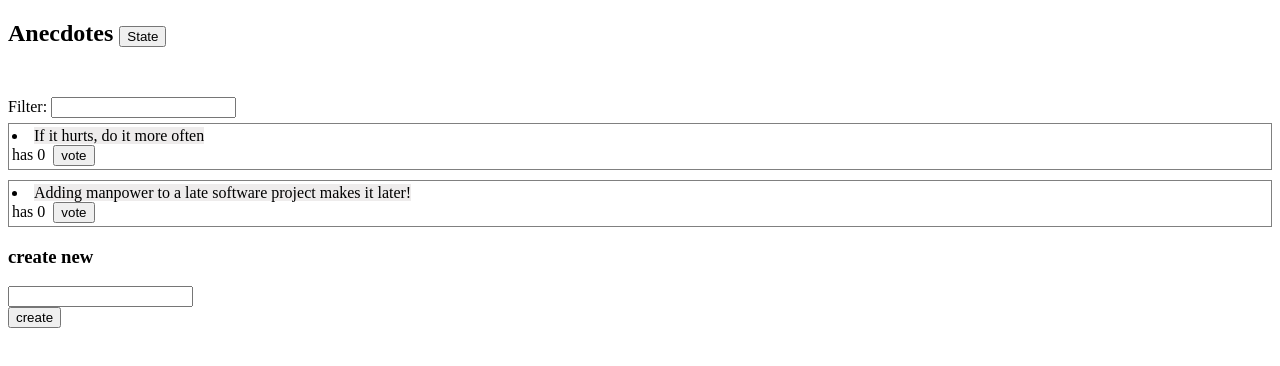
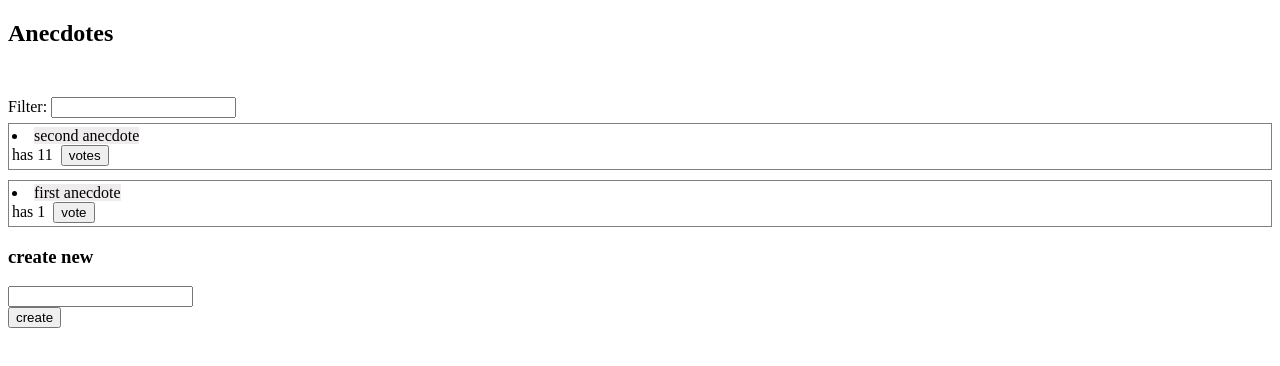
Before and after one commit to henriquewho/FSOpart6-anecdotes, a React (Create React App) app: page / in a window 1280 px wide. Shown: the top 366 px of the page. Built offline with nearby package versions, Linux system fonts and the light colour scheme; data requests are answered from the project's data file.

Commit message:
added json-server and app gets first anecdotes from there

```diff
--- /dev/null
+++ b/db.json
@@ -0,0 +1,14 @@
+{
+    "anecdotes": [
+        {
+            "id": 1,
+            "content": "first anecdote",
+            "votes": 1
+        },
+        {
+            "id": 2,
+            "content": "second anecdote",
+            "votes": 11
+        }
+    ]
+}
--- a/package.json
+++ b/package.json
@@ -6,6 +6,7 @@
     "@testing-library/jest-dom": "^5.11.9",
     "@testing-library/react": "^11.2.5",
     "@testing-library/user-event": "^12.6.3",
+    "axios": "^0.23.0",
     "react": "^17.0.1",
     "react-dom": "^17.0.1",
     "react-redux": "^7.2.2",
@@ -14,6 +15,7 @@
     "web-vitals": "^1.1.0"
   },
   "scripts": {
+    "server": "json-server -p3001 --watch db.json",
     "start": "react-scripts start",
     "build": "react-scripts build",
     "test": "react-scripts test",
@@ -38,6 +40,7 @@
     ]
   },
   "devDependencies": {
+    "json-server": "^0.17.0",
     "redux-devtools-extension": "^2.13.9"
   }
 }
--- a/src/App.js
+++ b/src/App.js
@@ -1,19 +1,32 @@
-import React from 'react'
+import React, {useEffect} from 'react'
 import './App.css'
 import AnecdoteForm from './components/AnecdoteForm'
 import AnecdoteList from './components/AnecdoteList'
 import Filter from './components/Filter'
 import Notification from './components/Notification'
 
+import anecService from './services/anecdotes'
+import { initializeAnecdotes } from './reducers/anecdoteReducer'
+import { useDispatch } from 'react-redux'
+
 import { useSelector } from 'react-redux'
 
 const App = () => {
-  const state = useSelector(state=>state)
-  const showState = () => console.log('state: ', state);
+  const dispatch = useDispatch()
+
+  useEffect( ()=>{
+    anecService.getAll()
+    .then(anecdotes => dispatch(initializeAnecdotes(anecdotes)))
+  })
+
+  /* const state = useSelector(state => state);
+  const show = () => {
+    console.log('State: ', state);
+  } */
 
   return (
     <div>
-      <h2>Anecdotes <button onClick={showState}>State</button></h2>
+      <h2>Anecdotes {/*<button onClick={show}>State</button>*/}</h2>
 
       <Notification />
 
--- a/src/reducers/anecdoteReducer.js
+++ b/src/reducers/anecdoteReducer.js
@@ -27,9 +27,15 @@ export const createVote = (id) => {
   )
 }
 
+export const initializeAnecdotes = anecdotes =>{
+  return ({
+    type: 'INIT', data: anecdotes
+  })
+}
+
 const initialState = anecdotesAtStart.map(asObject)
 
-const reducer = (state = initialState, action) => {
+const reducer = (state = [], action) => {
 
   //console.log('state now: ', state)
   //console.log('action', action)
@@ -51,6 +57,10 @@ const reducer = (state = initialState, action) => {
       return state.concat(newAnecdote);
     }
 
+    case 'INIT': {
+      return action.data
+    }
+
     default: return state;
   }
 }
--- /dev/null
+++ b/src/services/anecdotes.js
@@ -0,0 +1,13 @@
+import axios from 'axios'
+
+const baseUrl = "http://localhost:3001/anecdotes"
+
+const getAll = async () => {
+    const resp = await axios.get(baseUrl)
+    return resp.data
+}
+
+const toExport = {
+    getAll
+}
+export default toExport
```
Also changed, not shown: 1 other file (tests, documents, lock files or other folders).
